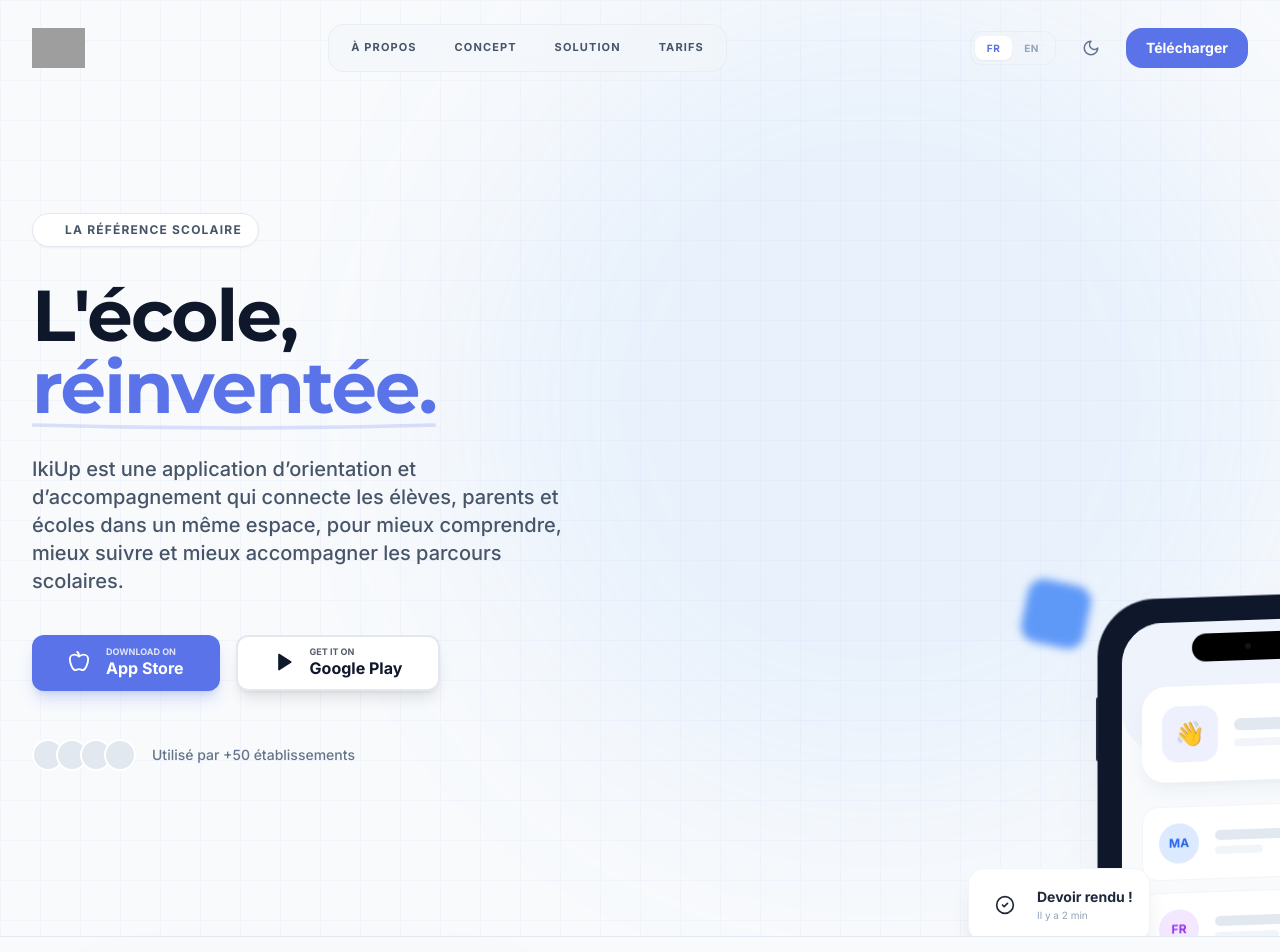
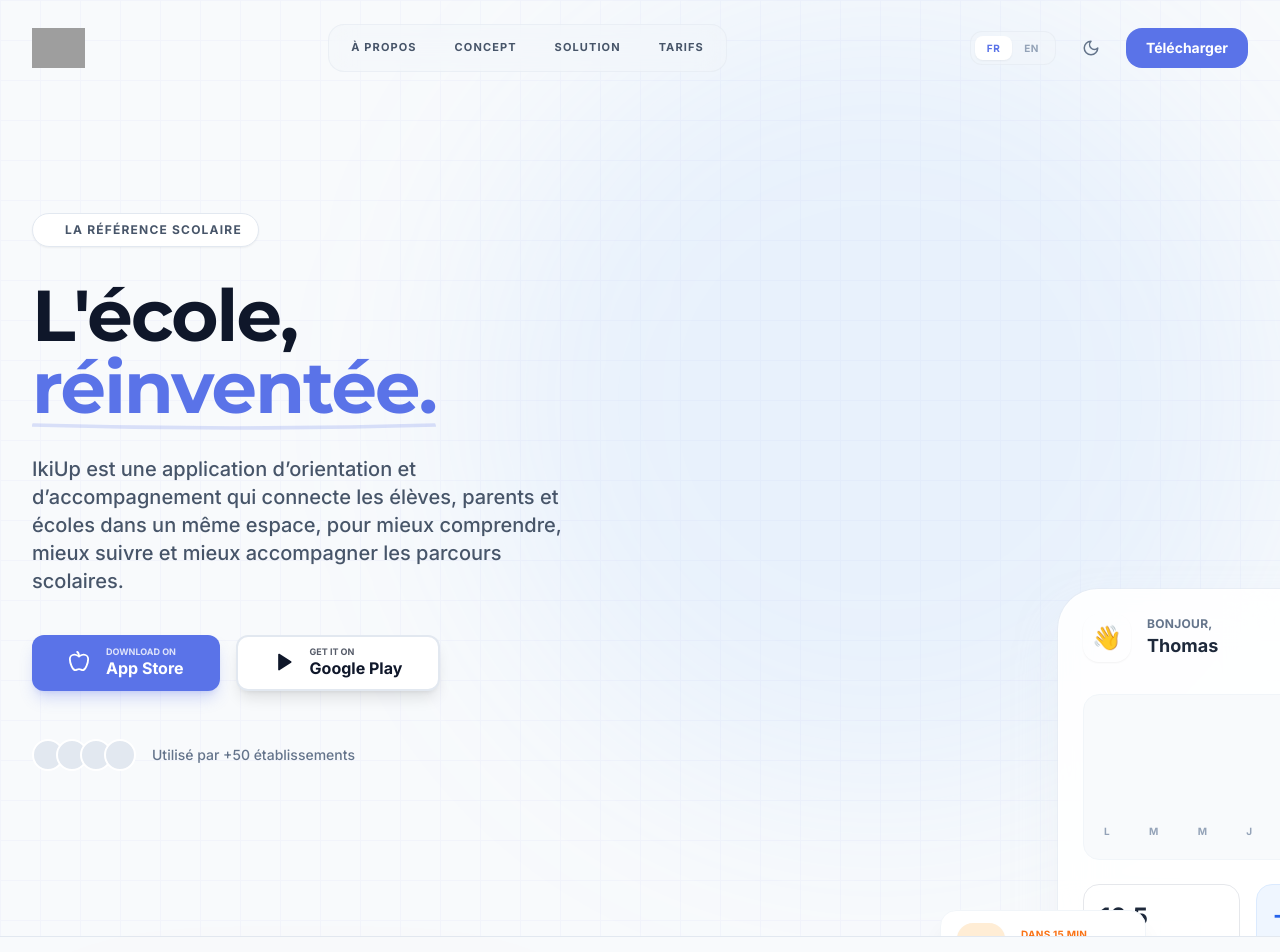
Before and after one commit to Hatimlk/IkiUp-ApplicationEducatif, a React (Vite) app: page / in a window 1280 px wide. Shown: the top 952 px of the page. Built offline with nearby package versions, Linux system fonts and the light colour scheme; grey boxes are pictures that could not be loaded.

Commit message:
feat: Add Hero component with dynamic content, app download links, and an educational dashboard UI.

```diff
--- a/components/Hero.tsx
+++ b/components/Hero.tsx
@@ -1,5 +1,5 @@
 import React from 'react';
-import { Apple, Play, Sparkles, Star, Zap, TrendingUp, CheckCircle2, BookOpen, Calendar, Bell } from 'lucide-react';
+import { Apple, Play, Sparkles, Star, Zap, TrendingUp, CheckCircle2, BookOpen, Calendar, Bell, Users, Clock } from 'lucide-react';
 import { Button } from './Button';
 import { Reveal } from './Reveal';
 import { Language, translations } from '../translations';
@@ -101,95 +101,92 @@
           <Reveal delay={400} direction="left" className="absolute top-1/2 left-1/2 -translate-x-1/2 -translate-y-1/2 w-full h-full">
             {/* Main Device */}
             {/* Main Device */}
-            <div className="absolute top-1/2 left-1/2 -translate-x-1/2 -translate-y-1/2 w-[300px] bg-slate-900 rounded-[3.5rem] p-4 shadow-2xl shadow-slate-400/20 dark:shadow-black/50 skew-y-[-2deg] hover:skew-y-0 transition-transform duration-700 ease-out z-20 ring-1 ring-slate-800/50">
-              {/* Power Button */}
-              <div className="absolute top-24 -right-[2px] w-[2px] h-10 bg-slate-800 rounded-r-md"></div>
-              {/* Volume Buttons */}
-              <div className="absolute top-24 -left-[2px] w-[2px] h-16 bg-slate-800 rounded-l-md"></div>
+            {/* Central Hub: Dashboard Card */}
+            <div className="absolute top-1/2 left-1/2 -translate-x-1/2 -translate-y-1/2 w-[340px] sm:w-[380px] bg-white/90 dark:bg-slate-900/90 backdrop-blur-xl rounded-[2.5rem] p-6 shadow-2xl shadow-slate-200/50 dark:shadow-black/50 border border-white/40 dark:border-slate-800 ring-1 ring-slate-200/50 dark:ring-slate-800 z-20 animate-float-slow">
+              {/* Header */}
+              <div className="flex items-center justify-between mb-8">
+                <div className="flex items-center gap-4">
+                  <div className="w-12 h-12 rounded-2xl bg-indigo-50 dark:bg-indigo-900/20 text-indigo-600 dark:text-indigo-400 flex items-center justify-center text-2xl shadow-sm">👋</div>
+                  <div>
+                    <div className="text-xs text-slate-500 font-bold uppercase tracking-wide">Bonjour,</div>
+                    <div className="text-lg font-bold text-slate-800 dark:text-white">Thomas</div>
+                  </div>
+                </div>
+                <div className="p-2 bg-slate-50 dark:bg-slate-800 rounded-xl relative border border-slate-100 dark:border-slate-700">
+                  <Bell size={20} className="text-slate-400" />
+                  <div className="absolute top-2 right-2 w-2 h-2 bg-red-500 rounded-full ring-2 ring-white dark:ring-slate-800"></div>
+                </div>
+              </div>
 
-              {/* Screen */}
-              <div className="relative h-full bg-white dark:bg-slate-900 rounded-[3rem] overflow-hidden border-[8px] border-slate-900 shadow-inner">
+              {/* Activity Graph Placeholder */}
+              <div className="bg-slate-50 dark:bg-slate-800/50 rounded-2xl p-5 mb-6 border border-slate-100 dark:border-slate-700">
+                <div className="flex justify-between items-end h-24 gap-2 px-1">
+                  {[40, 60, 45, 75, 50, 85, 65].map((h, i) => (
+                    <div key={i} className="w-full bg-indigo-100 dark:bg-indigo-900/30 rounded-t-md relative group overflow-hidden">
+                      <div style={{ height: `${h}%` }} className="absolute bottom-0 w-full bg-indigo-500 rounded-t-md transition-all duration-1000 group-hover:bg-indigo-600"></div>
+                    </div>
+                  ))}
+                </div>
+                <div className="flex justify-between mt-3 text-[10px] text-slate-400 font-bold uppercase tracking-wider">
+                  <span>L</span><span>M</span><span>M</span><span>J</span><span>V</span><span>S</span><span>D</span>
+                </div>
+              </div>
 
-                {/* Dynamic Island / Notch */}
-                <div className="absolute top-3 left-1/2 -translate-x-1/2 w-28 h-7 bg-black rounded-full z-50 flex items-center justify-center gap-2">
-                  <div className="w-1.5 h-1.5 rounded-full bg-slate-800/50 blur-[0.5px]"></div>
+              {/* Quick Stats */}
+              <div className="grid grid-cols-2 gap-4">
+                <div className="p-4 rounded-2xl bg-emerald-50 dark:bg-emerald-900/10 border border-emerald-100 dark:border-emerald-900/20 transition-transform hover:scale-105 duration-300">
+                  <div className="text-emerald-600 dark:text-emerald-400 font-bold text-2xl mb-1">16.5</div>
+                  <div className="text-emerald-600/60 dark:text-emerald-400/60 text-[10px] font-bold uppercase tracking-wide">Moyenne</div>
                 </div>
-
-                {/* App Screen Content */}
-                <div className="w-full h-full bg-slate-50 dark:bg-slate-800 relative flex flex-col">
-                  {/* Header Background */}
-                  <div className="h-32 bg-primary/5 rounded-b-[2.5rem] pt-12 px-6 flex justify-between items-start">
-                    <div className="h-1 w-1"></div> {/* Spacer for alignment */}
-                  </div>
-
-                  <div className="flex-1 px-5 -mt-16 space-y-6">
-                    {/* User Profile Hook */}
-                    <div className="bg-white dark:bg-slate-700 rounded-3xl p-5 shadow-lg shadow-slate-200/50 dark:shadow-none flex items-center gap-4">
-                      <div className="w-14 h-14 rounded-2xl bg-primary/10 text-primary flex items-center justify-center text-2xl">👋</div>
-                      <div>
-                        <div className="h-3 w-24 bg-slate-200 dark:bg-slate-600 rounded-full mb-2"></div>
-                        <div className="h-2 w-16 bg-slate-100 dark:bg-slate-800 rounded-full"></div>
-                      </div>
-                    </div>
-
-                    {/* List Items */}
-                    <div className="space-y-3">
-                      <div className="bg-white dark:bg-slate-750 p-4 rounded-2xl border border-slate-100 dark:border-slate-700 flex items-center gap-4">
-                        <div className="w-10 h-10 rounded-full bg-blue-100 text-blue-600 flex items-center justify-center font-bold text-xs">MA</div>
-                        <div className="flex-1">
-                          <div className="h-2.5 w-20 bg-slate-200 dark:bg-slate-600 rounded-full mb-1.5"></div>
-                          <div className="h-2 w-12 bg-slate-100 dark:bg-slate-800 rounded-full"></div>
-                        </div>
-                      </div>
-                      <div className="bg-white dark:bg-slate-750 p-4 rounded-2xl border border-slate-100 dark:border-slate-700 flex items-center gap-4">
-                        <div className="w-10 h-10 rounded-full bg-purple-100 text-purple-600 flex items-center justify-center font-bold text-xs">FR</div>
-                        <div className="flex-1">
-                          <div className="h-2.5 w-24 bg-slate-200 dark:bg-slate-600 rounded-full mb-1.5"></div>
-                          <div className="h-2 w-16 bg-slate-100 dark:bg-slate-800 rounded-full"></div>
-                        </div>
-                      </div>
-                    </div>
-                  </div>
-
-                  {/* Bottom Nav Hint */}
-                  <div className="absolute bottom-1 left-1/2 -translate-x-1/2 w-1/3 h-1 bg-slate-300 dark:bg-slate-700 rounded-full mb-2"></div>
+                <div className="p-4 rounded-2xl bg-blue-50 dark:bg-blue-900/10 border border-blue-100 dark:border-blue-900/20 transition-transform hover:scale-105 duration-300">
+                  <div className="text-blue-600 dark:text-blue-400 font-bold text-2xl mb-1">-2h</div>
+                  <div className="text-blue-600/60 dark:text-blue-400/60 text-[10px] font-bold uppercase tracking-wide">Absences</div>
                 </div>
               </div>
             </div>
 
-            {/* Floating Element 1: Calendar */}
-            <div className="absolute top-[20%] right-[5%] p-4 bg-white dark:bg-slate-800 rounded-2xl shadow-xl border border-slate-100 dark:border-slate-700 animate-float z-30">
+            {/* Satellite 1: Top Right - Grade Notification */}
+            <div className="absolute top-[12%] -right-[2%] p-3 pl-4 pr-6 bg-white dark:bg-slate-800 rounded-2xl shadow-xl border border-slate-100 dark:border-slate-700 animate-float z-30 flex items-center gap-4">
+              <div className="w-12 h-12 rounded-full bg-emerald-100 text-emerald-600 flex items-center justify-center shadow-sm">
+                <CheckCircle2 size={24} />
+              </div>
+              <div>
+                <div className="text-sm font-bold text-slate-800 dark:text-white">Note reçue</div>
+                <div className="text-xs text-slate-500 font-medium">Mathématiques: <span className="text-emerald-600 font-bold">18/20</span></div>
+              </div>
+            </div>
+
+            {/* Satellite 2: Bottom Left - Next Class */}
+            <div className="absolute bottom-[18%] -left-[5%] p-3 pl-4 pr-6 bg-white dark:bg-slate-800 rounded-2xl shadow-xl border border-slate-100 dark:border-slate-700 animate-float-delayed z-30 flex items-center gap-4">
+              <div className="w-12 h-12 rounded-2xl bg-orange-100 text-orange-600 flex items-center justify-center shadow-sm">
+                <Clock size={24} />
+              </div>
+              <div>
+                <div className="text-[10px] uppercase font-bold text-orange-500 tracking-wide">Dans 15 min</div>
+                <div className="font-bold text-slate-800 dark:text-white">Histoire-Geo</div>
+              </div>
+            </div>
+
+            {/* Satellite 3: Mid Right - Parent Message */}
+            <div className="absolute top-[65%] -right-[8%] p-3 bg-white dark:bg-slate-800 rounded-2xl shadow-lg border border-slate-100 dark:border-slate-700 animate-float z-10 scale-90 rotate-3 transition-transform hover:rotate-0 hover:scale-100 duration-300">
               <div className="flex items-center gap-3">
-                <div className="w-10 h-10 rounded-xl bg-orange-100 text-orange-600 flex items-center justify-center">
-                  <Calendar size={20} />
+                <div className="w-10 h-10 rounded-full bg-indigo-100 text-indigo-600 flex items-center justify-center">
+                  <Users size={18} />
                 </div>
-                <div>
-                  <div className="text-[10px] uppercase font-bold text-slate-400">Next Class</div>
-                  <div className="font-bold text-slate-800 dark:text-white">History</div>
+                <div className="text-xs font-semibold text-slate-600 dark:text-slate-300 pr-2">
+                  Réunion parents-profs...
                 </div>
               </div>
             </div>
 
-            {/* Floating Element 2: Success Notification */}
-            <div className="absolute bottom-[25%] left-[0%] p-4 bg-white dark:bg-slate-800 rounded-2xl shadow-xl border border-slate-100 dark:border-slate-700 animate-float-delayed z-30">
-              <div className="flex items-center gap-3">
-                <div className="w-10 h-10 rounded-full bg-emerald-100 text-emerald-600 flex items-center justify-center">
-                  <CheckCircle2 size={20} />
-                </div>
-                <div>
-                  <div className="text-sm font-bold text-slate-800 dark:text-white">Devoir rendu !</div>
-                  <div className="text-[10px] text-slate-400">Il y a 2 min</div>
-                </div>
-              </div>
-            </div>
+            {/* Background Glows */}
+            <div className="absolute top-[20%] left-[20%] w-72 h-72 bg-indigo-500/10 rounded-full blur-[100px] -z-10 animate-pulse"></div>
+            <div className="absolute bottom-[20%] right-[20%] w-72 h-72 bg-emerald-500/10 rounded-full blur-[100px] -z-10"></div>
 
-            {/* Floating Element 3: Books/Abstract */}
-            <div className="absolute top-[15%] left-[10%] w-16 h-16 bg-blue-500 rounded-2xl rotate-12 opacity-80 blur-sm -z-10 animate-pulse"></div>
-            <div className="absolute bottom-[20%] right-[15%] w-24 h-24 bg-purple-500 rounded-full opacity-60 blur-xl -z-10"></div>
           </Reveal>
         </div>
 
-      </div>
-    </section>
+      </div >
+    </section >
   );
 };
```
